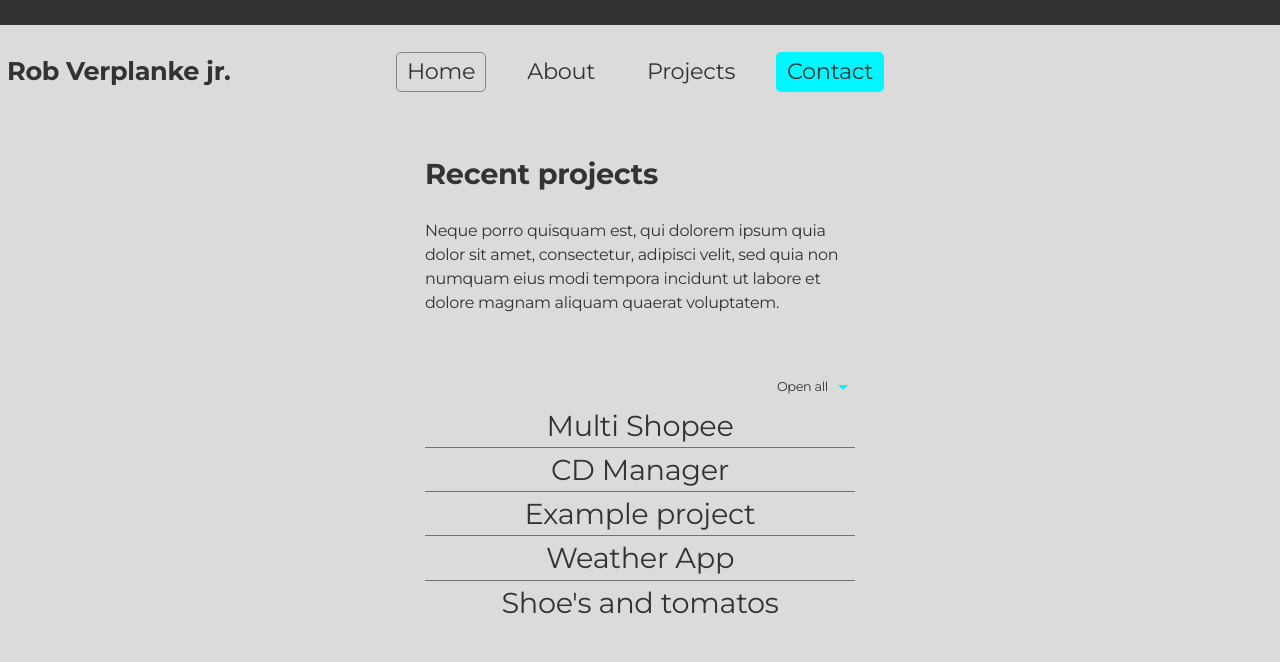
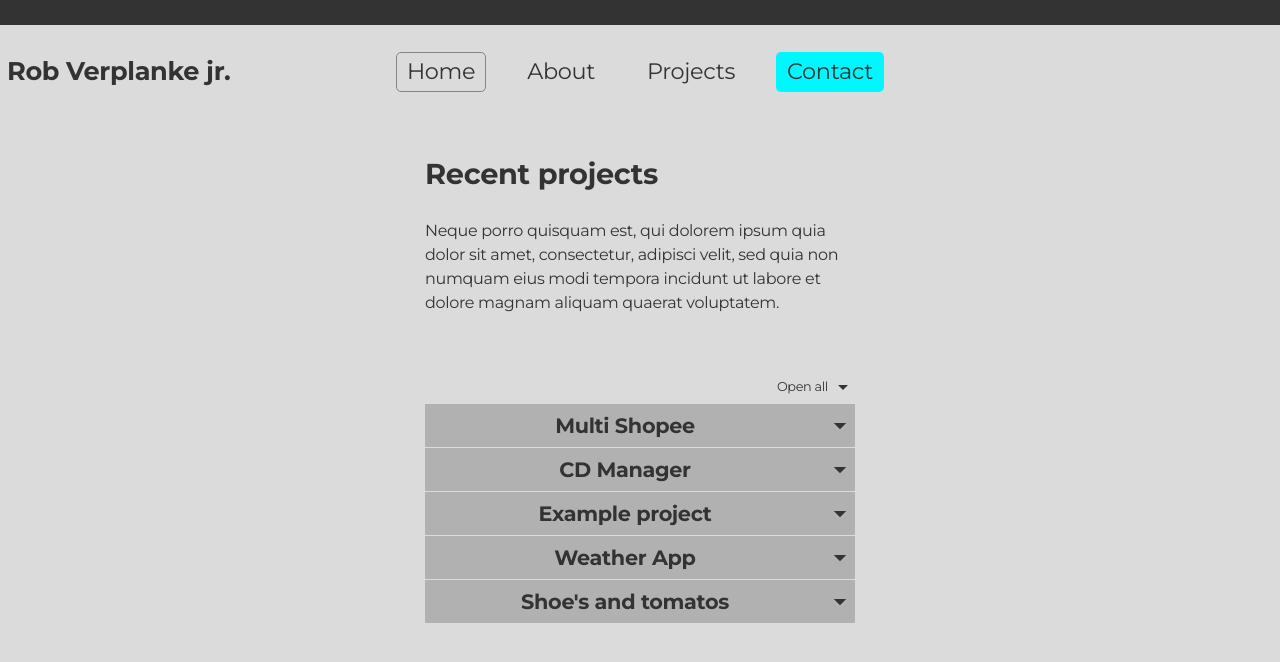
Before and after one commit to RobVerplanke/portfolio, a React (Vite) app: page /projects in a window 1280 px wide. Shown: the top 662 px of the page. Built offline with nearby package versions, Linux system fonts and the light colour scheme.

Commit message:
styling: adjust arrow icons and accordion nav

```diff
--- a/src/components/content/ProjectCardSmall.jsx
+++ b/src/components/content/ProjectCardSmall.jsx
@@ -47,7 +47,7 @@ export function ProjectCardSmall(props) {
                     className="text-nav-item"
                     onClick={resizeDescriptionContent}
                   >
-                    <ArrowLeftOutlinedIcon className="icon-nav-item" />
+                    <ArrowLeftOutlinedIcon className="icon-nav-item-small-card" />
                     Read less
                   </a>
                 </>
@@ -58,7 +58,7 @@ export function ProjectCardSmall(props) {
                     className="text-nav-item"
                     onClick={resizeDescriptionContent}
                   >
-                    <ArrowRightOutlinedIcon className="icon-nav-item" />
+                    <ArrowRightOutlinedIcon className="icon-nav-item-small-card" />
                     Read more
                   </a>
                 </>
--- a/src/components/content/ProjectsNav.jsx
+++ b/src/components/content/ProjectsNav.jsx
@@ -49,13 +49,13 @@ export default function ProjectsNav() {
             if (e.key === 'Enter') selectAllProjects();
           }}
         >
-          {allProjectsOpen ? ( // All cards are open
+          {allProjectsOpen ? ( // All cards are open, display arrow up
             <>
               <span>Close all&nbsp;</span>
               <ArrowDropUpOutlinedIcon className="icon-nav-item" />
             </>
           ) : (
-            // All cards are closed
+            // All cards are closed, display arrow down
             <>
               <span>Open all&nbsp;</span>
               <ArrowDropDownOutlinedIcon className="icon-nav-item" />
@@ -73,15 +73,37 @@ export default function ProjectsNav() {
             className={`project-item ${
               openProjectId.includes(project.id) ? 'open' : ''
             }`}
-            onClick={() => toggleProject(project.id)}
-            onKeyDown={(e) => {
-              if (e.key === 'Enter') {
-                toggleProject(project.id);
-              }
-            }}
           >
             {/* For each project, display the title and the corresponding card beneath it */}
-            <h2>{project.title}</h2>
+            <div
+              onClick={() => toggleProject(project.id)}
+              onKeyDown={(e) => {
+                if (e.key === 'Enter') {
+                  toggleProject(project.id);
+                }
+              }}
+              className="title-container"
+            >
+              <div
+                className={`title-large-card ${
+                  openProjectId.includes(project.id) ? 'open' : ''
+                }`}
+              >
+                <h3>{project.title}</h3>
+              </div>
+              {/* Display arrow up if cards is opened, Display arrow down if card is closed */}
+              <div
+                className={`arrow-large-card ${
+                  openProjectId.includes(project.id) ? 'open' : ''
+                }`}
+              >
+                {openProjectId.includes(project.id) ? (
+                  <ArrowDropUpOutlinedIcon />
+                ) : (
+                  <ArrowDropDownOutlinedIcon />
+                )}
+              </div>
+            </div>
             <div className="project-big-card">
               <ProjectCardLarge
                 key={project.id}
--- a/src/styles/ProjectCardLarge.css
+++ b/src/styles/ProjectCardLarge.css
@@ -15,7 +15,6 @@
   background-color: var(--app-background-color);
   border-left: 1px solid var(--card-border-color);
   border-right: 1px solid var(--card-border-color);
-  border-bottom: 1px solid var(--card-border-color);
 }
 
 .image-large-container img {
--- a/src/styles/ProjectCardSmall.css
+++ b/src/styles/ProjectCardSmall.css
@@ -4,6 +4,7 @@
   --card-background-gradient: linear-gradient(330deg, #a1a1a1 10%, #bdbdbd 90%);
   --card-outline-color: #a3a3a3;
   --card-links-border-color: #868686;
+  --font-color-dark: #333333;
   --cards-max-width: 600px;
 }
 
@@ -40,14 +41,13 @@
   font-size: 0.8em;
 }
 
-.icon-nav-item {
-  font-size: 1.8em;
+.icon-nav-item-small-card {
   vertical-align: middle;
+  transform: translate(4px, -2px);
 }
 
-.text-nav-item svg,
-.collapse-nav svg {
-  color: var(--button-bg-color);
+.text-nav-item svg {
+  color: var(--font-color-dark);
 }
 
 @media (max-width: 1000px) {
--- a/src/styles/ProjectsNav.css
+++ b/src/styles/ProjectsNav.css
@@ -1,8 +1,10 @@
 /* Custom properties */
 :root {
   --border-color: #727272;
-  --border-radius: 5px;
   --font-color-dark: #333333;
+  --card-background-color: #b1b1b1;
+  --card-active-color: #00f7ff;
+  --border-radius: 0px;
   --cards-max-width: 600px;
 }
 
@@ -22,6 +24,24 @@
   font-size: 0.8em;
 }
 
+.collapse-nav svg {
+  color: var(--font-color-dark);
+}
+
+.arrow-large-card {
+  height: 43px;
+}
+.arrow-large-card svg {
+  width: 30px;
+  height: 100%;
+  color: var(--font-color-dark);
+  vertical-align: middle;
+}
+
+.arrow-large-card.open {
+  background-color: var(--card-active-color);
+}
+
 main:last-child {
   margin-bottom: 20px;
 }
@@ -29,9 +49,38 @@ main:last-child {
 .projects-card-holder {
   display: flex;
   flex-direction: column;
-  align-items: center;
+  gap: 1px;
   max-width: var(--cards-max-width);
   margin: 5px 0 5px 0;
+}
+
+/* .projects-card-holder > :first-child {
+  border-top-left-radius: 15px;
+  border-top-right-radius: 15px;
+}
+
+.projects-card-holder > :last-child {
+  border-bottom-left-radius: 15px;
+  border-bottom-right-radius: 15px;
+} */
+
+.title-container {
+  display: flex;
+  align-items: center;
+  width: 100%;
+}
+
+.title-large-card {
+  flex: 1;
+  display: flex;
+  justify-content: center;
+  align-items: center;
+  height: 43px;
+}
+
+.title-large-card.open {
+  max-height: 1000px;
+  background-color: var(--card-active-color);
 }
 
 .project-item {
@@ -42,33 +91,19 @@ main:last-child {
   cursor: default;
   color: var(--font-color-dark);
   background-color: var(--card-background-color);
-  border-bottom: 1px solid var(--border-color);
   transition: background-color 0.2s ease-in-out;
 }
 
-.project-item > * {
-  color: var(--font-color-grey);
-  font-weight: 400;
-}
-
-.project-item:first-child {
-  border-top-left-radius: var(--border-radius);
-  border-top-right-radius: var(--border-radius);
-}
-
-.project-item:last-child {
-  border-bottom: none;
-  border-bottom-left-radius: var(--border-radius);
-  border-bottom-right-radius: var(--border-radius);
+.project-item.open:last-child {
+  border-bottom: 1px solid var(--card-border-color);
 }
 
 .project-item:hover {
-  background-color: var(--link-bg-color);
+  background-color: var(--card-active-color);
 }
 
 .project-big-card {
   padding-top: 0;
-  background-color: var(--card-background-color);
   max-height: 0;
   overflow: hidden;
   transition: max-height 0.5s ease-in-out, padding 0.5s ease-in-out;
--- a/src/styles/header/NavBar.css
+++ b/src/styles/header/NavBar.css
@@ -31,10 +31,10 @@
 
 .button-nav-item:hover {
   background-color: var(--button-bg-color);
-  border: 1px solid var(--button-hover-border-color);
 }
 
 .button-nav-item:active {
+  border: 1px solid var(--button-hover-border-color);
   scale: 0.95;
 }
 
```
